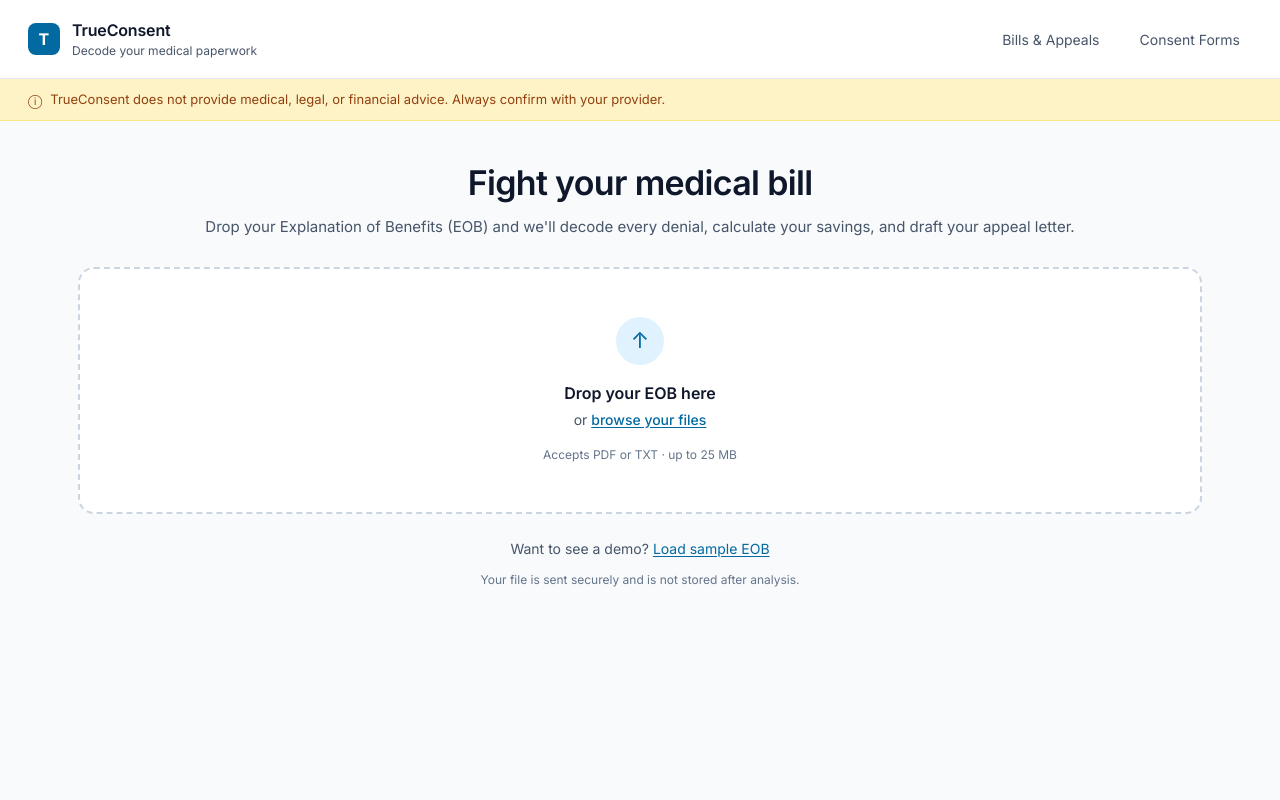
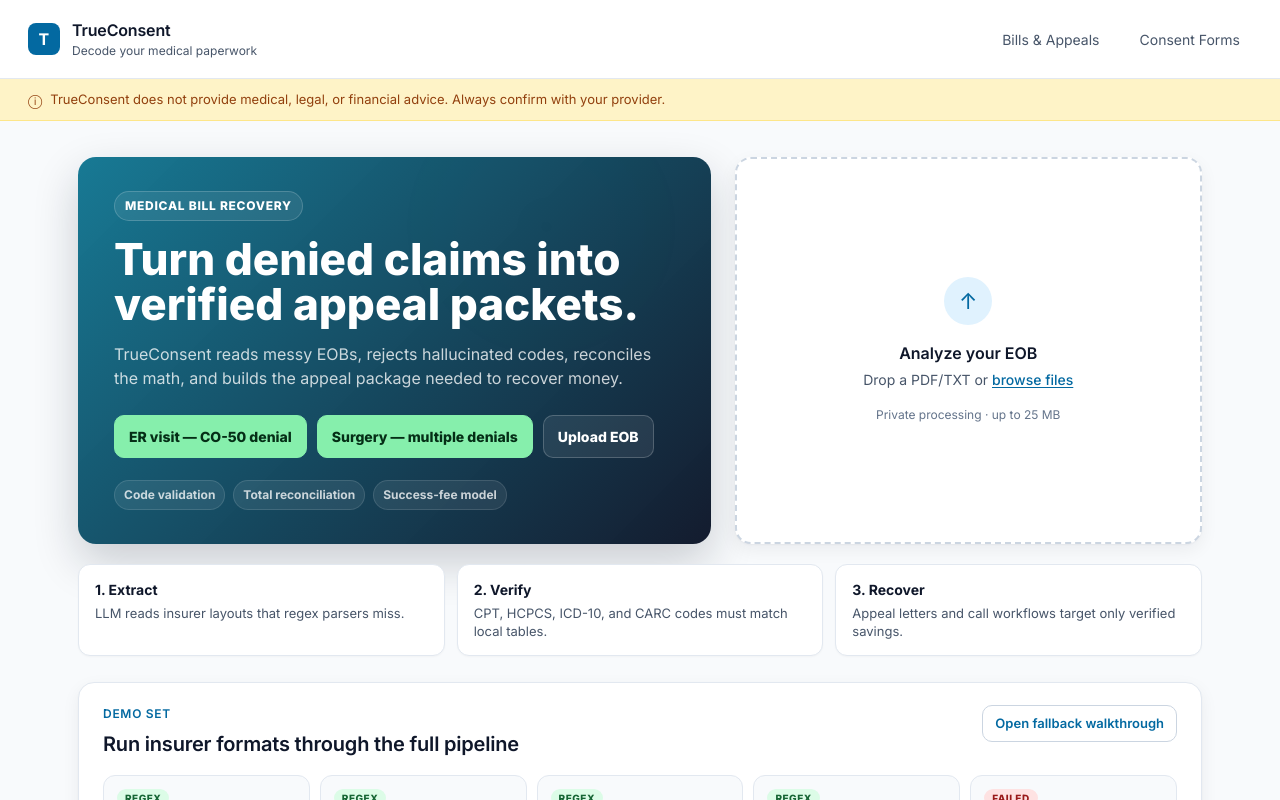
Before and after one commit to Advittt/TrueConsent, a Next.js app: page / in a window 1280 px wide. Shown: the top 800 px of the page. Built offline with nearby package versions, Linux system fonts and the light colour scheme.

Commit message:
feat: demo switcher — two cached demos accessible from landing + results

```diff
--- a/app/globals.css
+++ b/app/globals.css
@@ -96,6 +96,124 @@
 }
 
 /* ---------- Idle / hero ---------- */
+.claim-landing {
+  display: grid;
+  grid-template-columns: minmax(0, 1.15fr) minmax(320px, 0.85fr);
+  gap: 24px;
+  align-items: stretch;
+  margin-bottom: 20px;
+}
+.claim-landing-copy {
+  background:
+    linear-gradient(135deg, rgba(14, 116, 144, 0.96), rgba(15, 23, 42, 0.98)),
+    radial-gradient(circle at 74% 18%, rgba(134, 239, 172, 0.22), transparent 34%);
+  color: white;
+  border-radius: 18px;
+  padding: 34px 36px;
+  min-height: 330px;
+  display: flex;
+  flex-direction: column;
+  justify-content: center;
+  box-shadow: 0 18px 45px rgba(15, 23, 42, 0.2);
+}
+.landing-kicker {
+  width: fit-content;
+  border: 1px solid rgba(255, 255, 255, 0.18);
+  border-radius: 999px;
+  padding: 5px 10px;
+  background: rgba(255, 255, 255, 0.08);
+  font-size: 12px;
+  font-weight: 800;
+  letter-spacing: 0.06em;
+  text-transform: uppercase;
+  margin-bottom: 16px;
+}
+.claim-landing-copy h1 {
+  max-width: 720px;
+  font-size: 44px;
+  font-weight: 750;
+  line-height: 1.03;
+  margin: 0;
+}
+.claim-landing-copy p {
+  max-width: 640px;
+  margin-top: 14px;
+  color: rgba(255, 255, 255, 0.78);
+  font-size: 16px;
+  line-height: 1.55;
+}
+.landing-actions {
+  display: flex;
+  gap: 10px;
+  flex-wrap: wrap;
+  margin-top: 24px;
+}
+.landing-primary,
+.landing-secondary {
+  border-radius: 10px;
+  padding: 10px 14px;
+  font: inherit;
+  font-size: 14px;
+  font-weight: 750;
+  cursor: pointer;
+}
+.landing-primary {
+  background: #86efac;
+  color: #052e16;
+  border: 1px solid #86efac;
+}
+.landing-secondary {
+  background: rgba(255, 255, 255, 0.08);
+  color: white;
+  border: 1px solid rgba(255, 255, 255, 0.2);
+}
+.landing-proof {
+  display: flex;
+  flex-wrap: wrap;
+  gap: 8px;
+  margin-top: 22px;
+}
+.landing-proof span {
+  border-radius: 999px;
+  padding: 5px 9px;
+  background: rgba(255, 255, 255, 0.08);
+  border: 1px solid rgba(255, 255, 255, 0.12);
+  color: rgba(255, 255, 255, 0.76);
+  font-size: 12px;
+  font-weight: 650;
+}
+.landing-dropzone {
+  min-height: 330px;
+  display: flex;
+  flex-direction: column;
+  justify-content: center;
+  box-shadow: var(--shadow);
+}
+.landing-workflow {
+  display: grid;
+  grid-template-columns: repeat(3, minmax(0, 1fr));
+  gap: 12px;
+  margin-top: 16px;
+}
+.landing-workflow div {
+  background: var(--surface);
+  border: 1px solid var(--border);
+  border-radius: 12px;
+  padding: 14px 16px;
+  box-shadow: 0 1px 2px rgba(15, 23, 42, 0.03);
+}
+.landing-workflow strong {
+  display: block;
+  color: var(--ink);
+  font-size: 14px;
+}
+.landing-workflow span {
+  display: block;
+  margin-top: 4px;
+  color: var(--muted);
+  font-size: 13px;
+  line-height: 1.4;
+}
 .hero {
   text-align: center;
   margin-bottom: 28px;
@@ -281,9 +399,13 @@
 }
 
 @media (max-width: 980px) {
+  .claim-landing { grid-template-columns: 1fr; }
   .demo-grid { grid-template-columns: repeat(2, minmax(0, 1fr)); }
 }
 @media (max-width: 640px) {
+  .claim-landing-copy { padding: 28px 22px; }
+  .claim-landing-copy h1 { font-size: 34px; }
+  .landing-workflow { grid-template-columns: 1fr; }
   .demo-examples-head { flex-direction: column; }
   .demo-grid { grid-template-columns: 1fr; }
 }
@@ -1642,6 +1764,33 @@
 }
 .topnav a:hover { background: rgba(0, 0, 0, 0.05); color: var(--fg, #111); }
 
+/* ---------- Demo switcher ---------- */
+.demo-switcher {
+  display: flex;
+  gap: 8px;
+  margin-bottom: 16px;
+  flex-wrap: wrap;
+}
+.demo-switcher-btn {
+  background: white;
+  border: 1px solid var(--border);
+  border-radius: 8px;
+  padding: 7px 14px;
+  font: inherit;
+  font-size: 13px;
+  font-weight: 500;
+  color: var(--muted);
+  cursor: pointer;
+  transition: border-color 0.15s, color 0.15s;
+}
+.demo-switcher-btn:hover { border-color: var(--primary); color: var(--primary); }
+.demo-switcher-btn--active {
+  border-color: var(--primary);
+  background: var(--primary-tint);
+  color: var(--primary);
+  font-weight: 700;
+}
+
 /* ---------- Modals ---------- */
 .modal-backdrop {
   position: fixed;
--- a/app/page.tsx
+++ b/app/page.tsx
@@ -8,6 +8,13 @@
 type ClaimResponseWithLetter = AnalyzeClaimResponse & { appealLetter?: string };
 
 type Phase = "idle" | "uploading" | "scanning" | "results";
+type DemoExample = {
+  id: string;
+  label: string;
+  path: string;
+  summary: string;
+  expectedMethod: "regex" | "llm" | "failed";
+};
 
 const ACCEPTED_MIME = ["application/pdf", "text/plain"];
 const ACCEPTED_INPUT = ".pdf,.txt,application/pdf,text/plain";
@@ -27,6 +34,8 @@
   const [error, setError] = useState<string | null>(null);
   const [scanIdx, setScanIdx] = useState(0);
   const [dragActive, setDragActive] = useState(false);
+  const [demoExamples, setDemoExamples] = useState<DemoExample[]>([]);
+  const [demoLoadingId, setDemoLoadingId] = useState<string | null>(null);
   const inputRef = useRef<HTMLInputElement | null>(null);
 
   // Scan label rotation
@@ -39,17 +48,38 @@
     return () => window.clearInterval(id);
   }, [phase]);
 
-  // Demo mode: ?demo=eob
+  useEffect(() => {
+    let cancelled = false;
+    fetch("/demo/eob-examples/index.json")
+      .then((res) => (res.ok ? res.json() : []))
+      .then((examples: DemoExample[]) => {
+        if (!cancelled) setDemoExamples(examples);
+      })
+      .catch(() => {
+        if (!cancelled) setDemoExamples([]);
+      });
+    return () => {
+      cancelled = true;
+    };
+  }, []);
+
+  // Demo mode: ?demo=eob or ?demo=surgery
   useEffect(() => {
     const params = new URLSearchParams(window.location.search);
-    if (params.get("demo") !== "eob") return;
+    const demo = params.get("demo");
+    const DEMO_FILES: Record<string, string> = {
+      eob: "/demo/eob.json",
+      surgery: "/demo/surgery.json",
+    };
+    const path = demo ? DEMO_FILES[demo] : null;
+    if (!path) return;
 
     let cancelled = false;
     setError(null);
 
     async function loadDemo() {
       try {
-        const res = await fetch("/demo/eob.json");
+        const res = await fetch(path!);
         if (res.ok) {
           const body = (await res.json()) as AnalyzeClaimResponse;
           if (!cancelled) {
@@ -72,11 +102,34 @@
     };
   }, []);
 
+  const CACHED_DEMOS: { key: string; label: string; path: string }[] = [
+    { key: "eob",     label: "ER visit — CO-50 denial",  path: "/demo/eob.json" },
+    { key: "surgery", label: "Surgery — multiple denials", path: "/demo/surgery.json" },
+  ];
+
+  const [activeDemoKey, setActiveDemoKey] = useState<string | null>(null);
+
+  const loadCachedDemo = useCallback(async (key: string, path: string) => {
+    setError(null);
+    setActiveDemoKey(key);
+    try {
+      const res = await fetch(path);
+      if (!res.ok) throw new Error();
+      const body = (await res.json()) as ClaimResponseWithLetter;
+      setResult(body);
+      setPhase("results");
+    } catch {
+      setError("Could not load demo.");
+      setActiveDemoKey(null);
+    }
+  }, []);
+
   const handleReset = useCallback(() => {
     setPhase("idle");
     setProgress(0);
     setResult(null);
     setError(null);
+    setActiveDemoKey(null);
   }, []);
 
   const handleFile = useCallback((file: File) => {
@@ -109,6 +162,7 @@
     });
 
     xhr.addEventListener("load", () => {
+      setDemoLoadingId(null);
       if (xhr.status >= 200 && xhr.status < 300) {
         try {
           const body = JSON.parse(xhr.responseText) as AnalyzeClaimResponse;
@@ -132,6 +186,7 @@
     });
 
     xhr.addEventListener("error", () => {
+      setDemoLoadingId(null);
       setError("Network error while uploading. Please try again.");
       setPhase("idle");
     });
@@ -139,20 +194,65 @@
     xhr.send(formData);
   }, []);
 
+  const handleDemoExample = useCallback(
+    async (example: DemoExample) => {
+      setError(null);
+      setDemoLoadingId(example.id);
+      try {
+        const res = await fetch(example.path);
+        if (!res.ok) throw new Error("Demo example could not be loaded.");
+        const text = await res.text();
+        const file = new File([text], `${example.id}.txt`, { type: "text/plain" });
+        handleFile(file);
+      } catch (err) {
+        setDemoLoadingId(null);
+        setPhase("idle");
+        setError(err instanceof Error ? err.message : "Demo example could not be loaded.");
+      }
+    },
+    [handleFile]
+  );
+
   // ── Idle: dropzone ──────────────────────────────────────────────────────────
   if (phase === "idle" || (phase !== "uploading" && phase !== "scanning" && phase !== "results")) {
     return (
       <>
-        <div className="hero">
-          <h1>Fight your medical bill</h1>
+        <section className="claim-landing">
+          <div className="claim-landing-copy">
+            <div className="landing-kicker">Medical bill recovery</div>
+            <h1>Turn denied claims into verified appeal packets.</h1>
             <p>
-            Drop your Explanation of Benefits (EOB) and we&apos;ll decode every
-            denial, calculate your savings, and draft your appeal letter.
+              TrueConsent reads messy EOBs, rejects hallucinated codes, reconciles
+              the math, and builds the appeal package needed to recover money.
             </p>
+            <div className="landing-actions">
+              {CACHED_DEMOS.map((d) => (
+                <button
+                  key={d.key}
+                  type="button"
+                  className="landing-primary"
+                  onClick={() => loadCachedDemo(d.key, d.path)}
+                >
+                  {d.label}
+                </button>
+              ))}
+              <button
+                type="button"
+                className="landing-secondary"
+                onClick={() => inputRef.current?.click()}
+              >
+                Upload EOB
+              </button>
+            </div>
+            <div className="landing-proof">
+              <span>Code validation</span>
+              <span>Total reconciliation</span>
+              <span>Success-fee model</span>
+            </div>
           </div>
 
           <div
-          className={`dropzone${dragActive ? " is-active" : ""}`}
+            className={`dropzone landing-dropzone${dragActive ? " is-active" : ""}`}
             role="button"
             tabIndex={0}
             onClick={() => inputRef.current?.click()}
@@ -175,11 +275,11 @@
             }}
           >
             <div className="dropzone-icon" aria-hidden="true">↑</div>
-          <div className="dropzone-title">Drop your EOB here</div>
+            <div className="dropzone-title">Analyze your EOB</div>
             <div className="dropzone-sub">
-            or <span className="browse-link">browse your files</span>
+              Drop a PDF/TXT or <span className="browse-link">browse files</span>
             </div>
-          <div className="dropzone-types">Accepts PDF or TXT · up to 25 MB</div>
+            <div className="dropzone-types">Private processing · up to 25 MB</div>
             <input
               ref={inputRef}
               type="file"
@@ -192,6 +292,7 @@
               }}
             />
           </div>
+        </section>
 
         {error ? (
           <div className="error-row">
@@ -208,17 +309,59 @@
           </div>
         ) : null}
 
-        <div className="sample-row">
-          Want to see a demo?
+        <div className="landing-workflow">
+          <div>
+            <strong>1. Extract</strong>
+            <span>LLM reads insurer layouts that regex parsers miss.</span>
+          </div>
+          <div>
+            <strong>2. Verify</strong>
+            <span>CPT, HCPCS, ICD-10, and CARC codes must match local tables.</span>
+          </div>
+          <div>
+            <strong>3. Recover</strong>
+            <span>Appeal letters and call workflows target only verified savings.</span>
+          </div>
+        </div>
+
+        <section className="demo-examples" aria-labelledby="demo-examples-title">
+          <div className="demo-examples-head">
+            <div>
+              <div className="card-eyebrow">Demo set</div>
+              <h2 id="demo-examples-title">Run insurer formats through the full pipeline</h2>
+            </div>
             <button
               type="button"
+              className="demo-link-btn"
               onClick={() => {
                 window.location.href = "/?demo=eob";
               }}
             >
-            Load sample EOB
+              Open fallback walkthrough
             </button>
           </div>
+
+          <div className="demo-grid">
+            {demoExamples.map((example) => (
+              <button
+                type="button"
+                className="demo-card"
+                key={example.id}
+                onClick={() => handleDemoExample(example)}
+                disabled={demoLoadingId !== null}
+              >
+                <span className={`demo-method demo-method--${example.expectedMethod}`}>
+                  {example.expectedMethod}
+                </span>
+                <strong>{example.label}</strong>
+                <span>{example.summary}</span>
+                <span className="demo-card-action">
+                  {demoLoadingId === example.id ? "Loading..." : "Analyze example"}
+                </span>
+              </button>
+            ))}
+          </div>
+        </section>
 
         <div className="privacy-row">
           Your file is sent securely and is not stored after analysis.
@@ -280,7 +423,23 @@
 
   // ── Results ─────────────────────────────────────────────────────────────────
   if (phase === "results" && result) {
-    return <ClaimResults data={result} onReset={handleReset} />;
+    return (
+      <>
+        <div className="demo-switcher">
+          {CACHED_DEMOS.map((d) => (
+            <button
+              key={d.key}
+              type="button"
+              className={`demo-switcher-btn${activeDemoKey === d.key ? " demo-switcher-btn--active" : ""}`}
+              onClick={() => loadCachedDemo(d.key, d.path)}
+            >
+              {d.label}
+            </button>
+          ))}
+        </div>
+        <ClaimResults data={result} onReset={handleReset} />
+      </>
+    );
   }
 
   return null;
```
Lines whose indentation alone changed are shown as unchanged.
